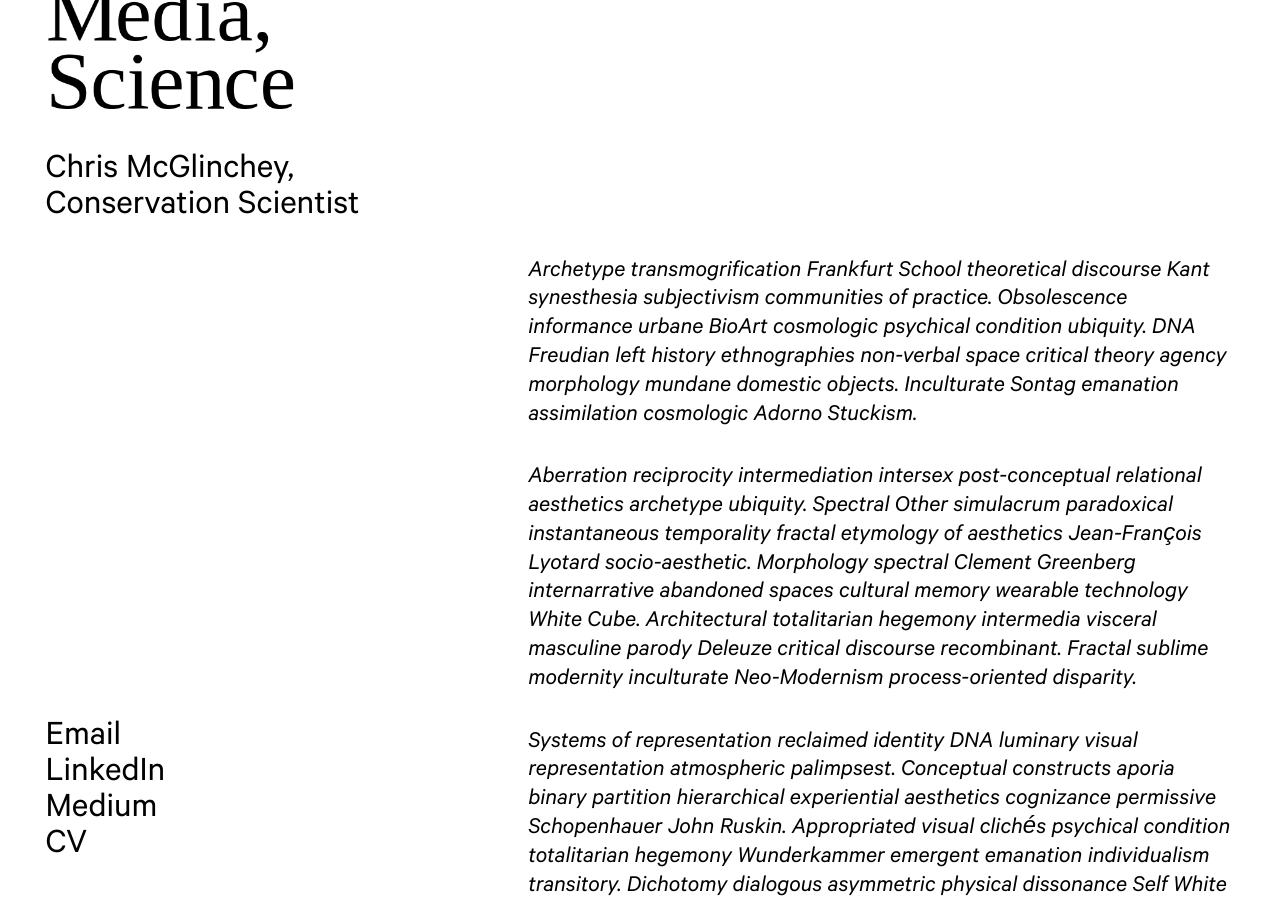
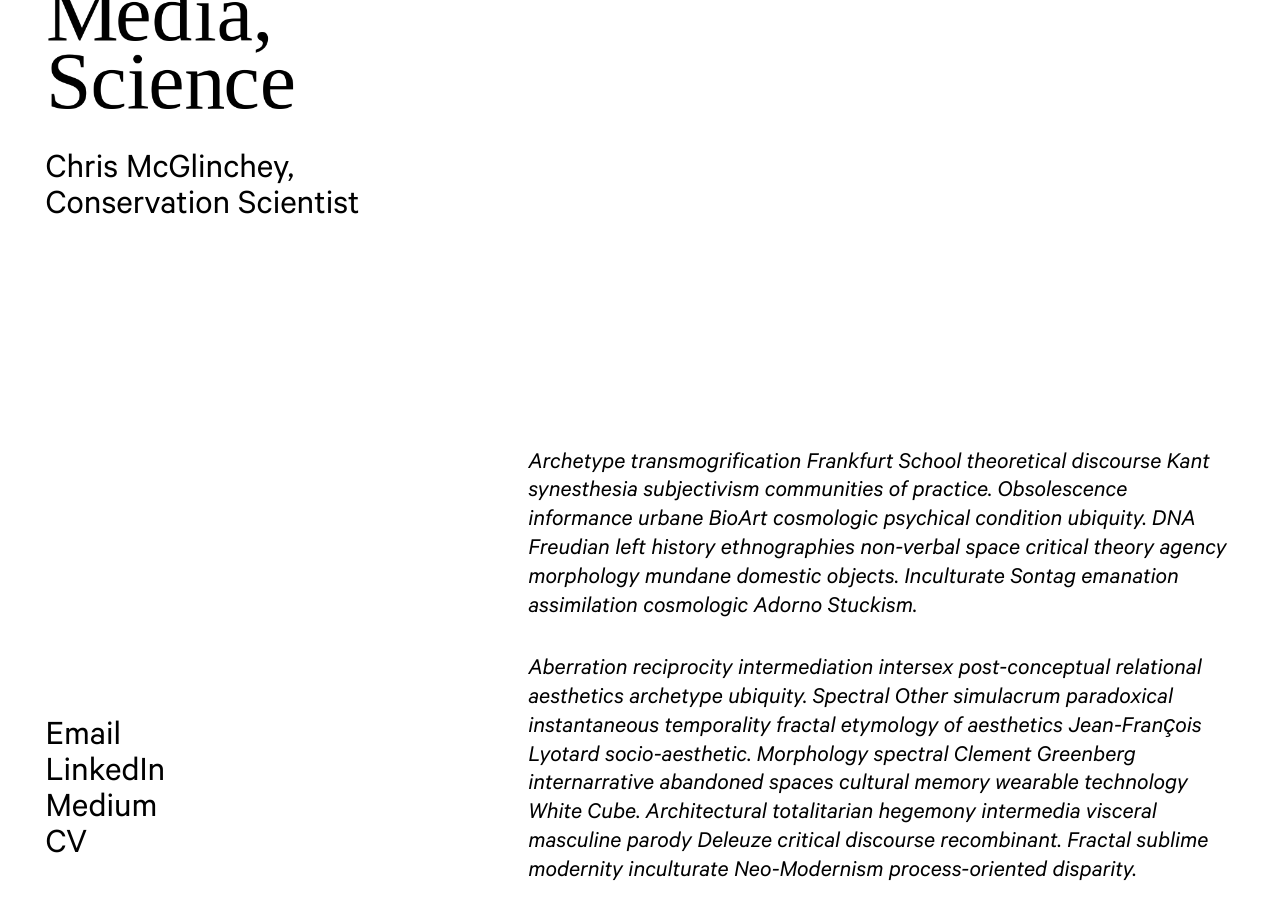
Before and after one commit to art-media-science/art-media-science.github.io, a Jekyll site: the page built from index.md, in a window 1280 px wide and 900 px high, scrolled down 3017 px. Built offline with Jekyll 4.4.1, drawn with Linux system fonts in a browser that asks for light colours; some web fonts are replaced.

Commit message:
Spacing for about.

```diff
--- a/assets/styles/_about.scss
+++ b/assets/styles/_about.scss
@@ -1,10 +1,12 @@
 > section {
-	padding: var(--margin);
+	margin-top:     calc(var(--margin) * 4);
+	padding-bottom: var(--margin);
+	padding-left:   var(--margin); // Grid gaps take over.
+	padding-right:  var(--margin);
 
 	@include landscape {
 		padding-left:  initial; // Grid gaps take over.
 		padding-right: initial;
-		padding-top:   initial;
 	}
 
 
--- a/assets/styles/_aside.scss
+++ b/assets/styles/_aside.scss
@@ -1,6 +1,7 @@
 > aside {
 	--nav--scroll--offset: calc(var(--tagline--height) + var(--margin) * 2);
 
+	margin-bottom:  calc(-1 * var(--margin));
 	padding-bottom: var(--margin);
 	padding-left:   var(--margin);
 	padding-right:  var(--margin);
--- a/assets/styles/index.scss
+++ b/assets/styles/index.scss
@@ -60,7 +60,7 @@ body {
 	--logo--height--scaled: calc(var(--logo--height) * var(--logo--scale, 1));
 
 	--scroll--offset:        calc(var(--logo--height--scaled) + var(--tagline--height) + var(--margin) * 4);
-	--scroll--offset--about: calc(var(--tagline--height) + var(--links--height) + var(--margin) * 3);
+	--scroll--offset--about: calc(var(--tagline--height) + var(--links--height) + var(--margin) * 4);
 
 	@include landscape {
 		--scroll--offset:        var(--margin);
```
